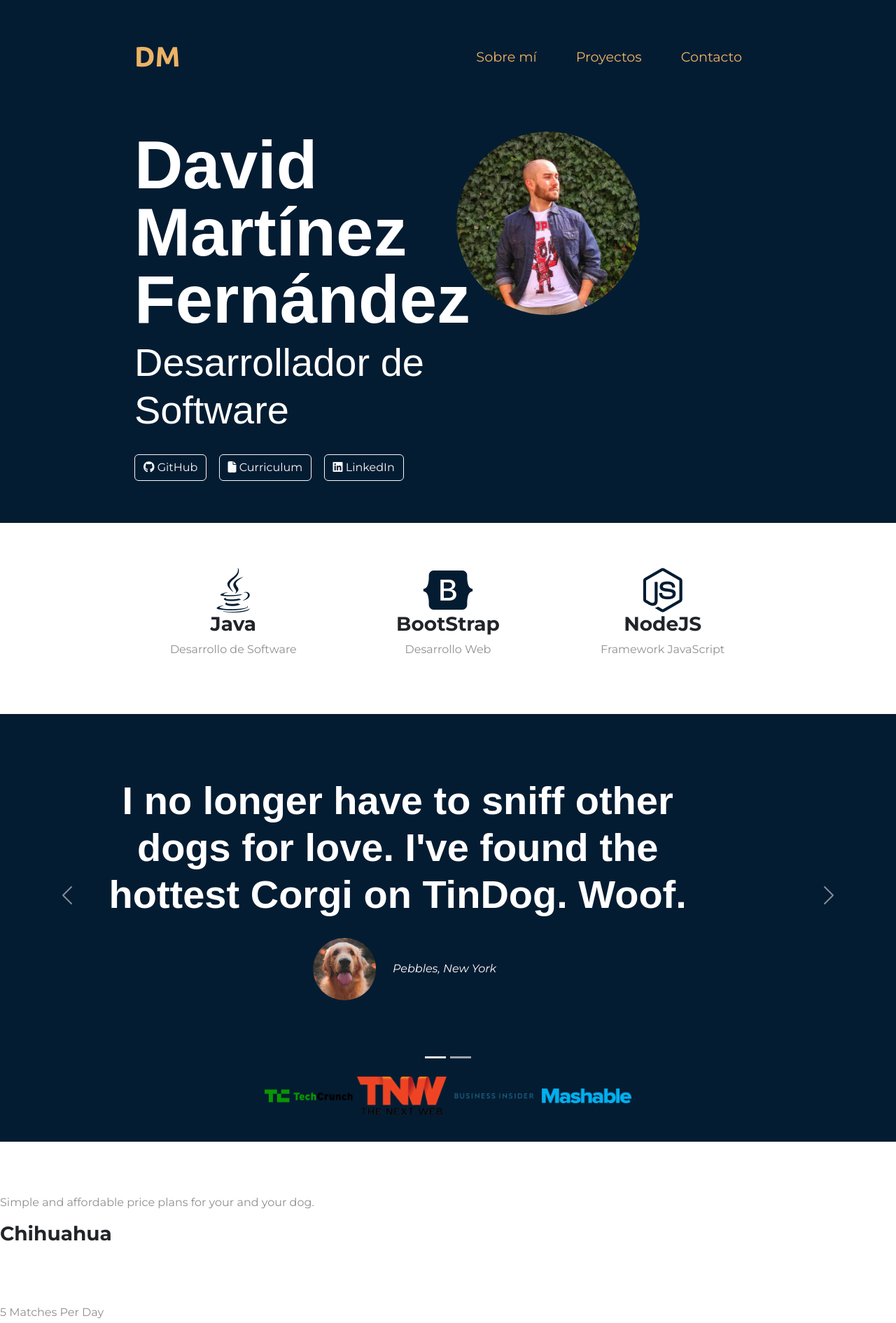
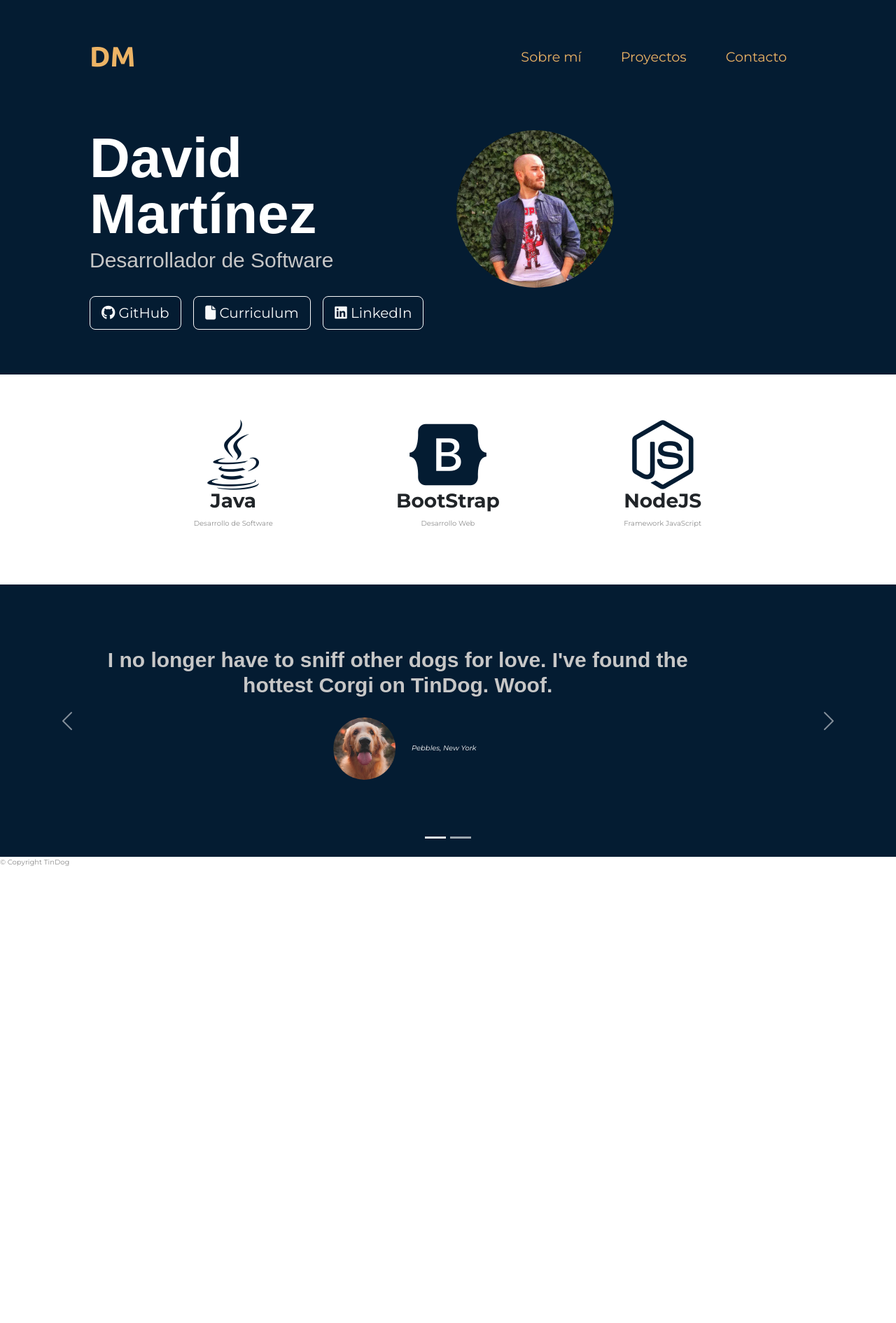
Before and after one commit to David-MFRA/david-mfra.github.io, a plain HTML site: page index.html in a window 1280 px wide. Shown: the top 1890 px of the page at 70% size. After the commit the page ends 1255 px from the top, so only its background shows below. Drawn offline with nearby package versions, Linux system fonts and the light colour scheme.

Commit message:
Mejorada en mobile

```diff
--- a/css/styles.css
+++ b/css/styles.css
@@ -1,5 +1,6 @@
 body {
     font-family: 'Montserrat';
+    font-size: 62.5%
 }
 
 #title {
@@ -8,17 +9,18 @@ body {
 
 .titulo {
     font-family: 'Montserrat-Black', sans-serif;
-    font-size: 6rem;
+    font-size: 6em;
     font-weight: 900;
     line-height: 1;
     color: white;
+    width: 100%;
 }
 
 h2 {
     font-family: 'Montserrat-Black', sans-serif;
-    font-size: 3.5rem;
+    font-size: 3em;
     font-weight: 400;
-    color: white;
+    color: rgb(199, 199, 199);
 }
 
 h3{
@@ -31,7 +33,7 @@ p {
 }
 
 .container-fluid {
-    padding: 3% 15%;
+    padding: 3% 10%;
 }
 
 
@@ -45,7 +47,7 @@ p {
 }
 
 .navbar {
-    padding-bottom: 4.5rem;
+    padding-bottom: 5em;
 }
 
 .nav-item {
@@ -65,13 +67,17 @@ p {
 }
 
 .title-image {
-    width: 60%;
+    width: 45%;
+    object-fit: contain;
     border-radius: 100%;
 }
+
 
 /* Features section */
 #features {
     padding: 5% 15%;
+    position: relative;
+    background-color: white;
 }
 
 .feature-box {
@@ -120,3 +126,27 @@ em {
 .carousel-item {
     padding: 7% 15%;
 }
+
+@media (min-width: 900px) {
+    .titulo {
+        font-family: 'Montserrat-Black', sans-serif;
+        font-size: 8em;
+        font-weight: 900;
+        line-height: 1;
+        color: white;
+        width: 100%;
+    }
+
+    .navbar {
+        padding-bottom: 7em;
+    }
+}
+
+@media (max-width: 1000px) {
+    .title-image {
+        width: 60%;
+        border-radius: 100%;
+        position: static;
+        text-align: center;
+    }
+}
--- a/index.html
+++ b/index.html
@@ -4,6 +4,11 @@
 <head>
   <meta charset="utf-8">
   <title>David Martínez</title>
+
+  <!-- Para que en mobile funcione -->
+  <meta charset="utf-8">
+  <meta http-equiv="X-UA-Compatible" content="IE=edge">
+  <meta name="viewport" content="width=device-width, initial-scale=1">
 
   <!--FontAwesome-->
   <script src="https://kit.fontawesome.com/19e91fe869.js" crossorigin="anonymous"></script>
@@ -21,9 +26,7 @@
 </head>
 
 <body>
-
   <section id="title">
-
     <div class="container-fluid">
       <!-- Nav Bar -->
       <nav class="navbar navbar-expand-lg navbar-dark">
@@ -49,14 +52,14 @@
       </nav>
       <!-- Title -->
       <div class="row">
-        <div class="col-lg-6">
-          <h1 class="titulo">David Martínez Fernández</h1>
+        <div class="col-lg-6 col-md-12 col-sm-12 col-xs-12">
+          <h1 class="titulo">David Martínez</h1>
           <h2>Desarrollador de Software</h2>
-          <button class="btn btn-outline-light download-button" type="button"><i class="fa-brands fa-github"></i> GitHub</button>
-          <button type="button" class="btn btn-outline-light download-button"><i class="fa-solid fa-file"></i> Curriculum</button>
-          <button type="button" class="btn btn-outline-light download-button"><i class="fa-brands fa-linkedin"></i> LinkedIn</button>
+          <button class="btn btn-outline-light download-button btn-lg" type="button"><i class="fa-brands fa-github"></i> GitHub</button>
+          <button type="button" class="btn btn-outline-light download-button btn-lg"><i class="fa-solid fa-file"></i> Curriculum</button>
+          <button type="button" class="btn btn-outline-light download-button btn-lg"><i class="fa-brands fa-linkedin"></i> LinkedIn</button>
         </div>
-        <div class="col-lg-6">
+        <div class="col-lg-6 col-md-12 col-sm-12 col-xs-12">
           <img class="title-image" src="images/david.jpg" alt="foto-david">
         </div>
       </div>
@@ -66,20 +69,20 @@
   <!-- Features -->
   <section id="features">
     <div class="row">
-      <div class="feature-box col-lg-4">
-        <i class="icon fa-brands fa-java fa-4x"></i>
+      <div class="feature-box col-lg-4 col-sm-4">
+        <i class="icon fa-brands fa-java fa-10x"></i>
         <h3>Java</h3>
         <p>Desarrollo de Software</p>
       </div>
 
-      <div class="feature-box col-lg-4">
-        <i class="icon fa-brands fa-bootstrap  fa-4x"></i>
+      <div class="feature-box col-lg-4 col-sm-4">
+        <i class="icon fa-brands fa-bootstrap  fa-10x"></i>
         <h3>BootStrap</h3>
         <p>Desarrollo Web</p>
       </div>
 
-      <div class="feature-box col-lg-4">
-        <i class="icon fa-brands fa-node-js fa-4x"></i>
+      <div class="feature-box col-lg-4 col-sm-4">
+        <i class="icon fa-brands fa-node-js fa-10x"></i>
         <h3>NodeJS</h3>
         <p>Framework JavaScript</p>
       </div>
@@ -116,63 +119,6 @@
     </div>
   </section>
 
-  <!-- Press -->
-
-  <section id="press">
-    <img src="images/techcrunch.png" alt="tc-logo">
-    <img src="images/tnw.png" alt="tnw-logo">
-    <img src="images/bizinsider.png" alt="biz-insider-logo">
-    <img src="images/mashable.png" alt="mashable-logo">
-
-  </section>
-
-
-  <!-- Pricing -->
-
-  <section id="pricing">
-
-    <h2>A Plan for Every Dog's Needs</h2>
-    <p>Simple and affordable price plans for your and your dog.</p>
-
-
-    <h3>Chihuahua</h3>
-    <h2>Free</h2>
-    <p>5 Matches Per Day</p>
-    <p>10 Messages Per Day</p>
-    <p>Unlimited App Usage</p>
-    <button type="button">Sign Up</button>
-
-
-    <h3>Labrador</h3>
-    <h2>$49 / mo</h2>
-    <p>Unlimited Matches</p>
-    <p>Unlimited Messages</p>
-    <p>Unlimited App Usage</p>
-    <button type="button">Sign Up</button>
-
-
-    <h3>Mastiff</h3>
-    <h2>$99 / mo</h2>
-    <p>Pirority Listing</p>
-    <p>Unlimited Matches</p>
-    <p>Unlimited Messages</p>
-    <p>Unlimited App Usage</p>
-    <button type="button">Sign Up</button>
-
-  </section>
-
-
-  <!-- Call to Action -->
-
-  <section id="cta">
-
-    <h3>Find the True Love of Your Dog's Life Today.</h3>
-    <button type="button">Download</button>
-    <button type="button">Download</button>
-
-  </section>
-
-
   <!-- Footer -->
 
   <footer id="footer">
```
